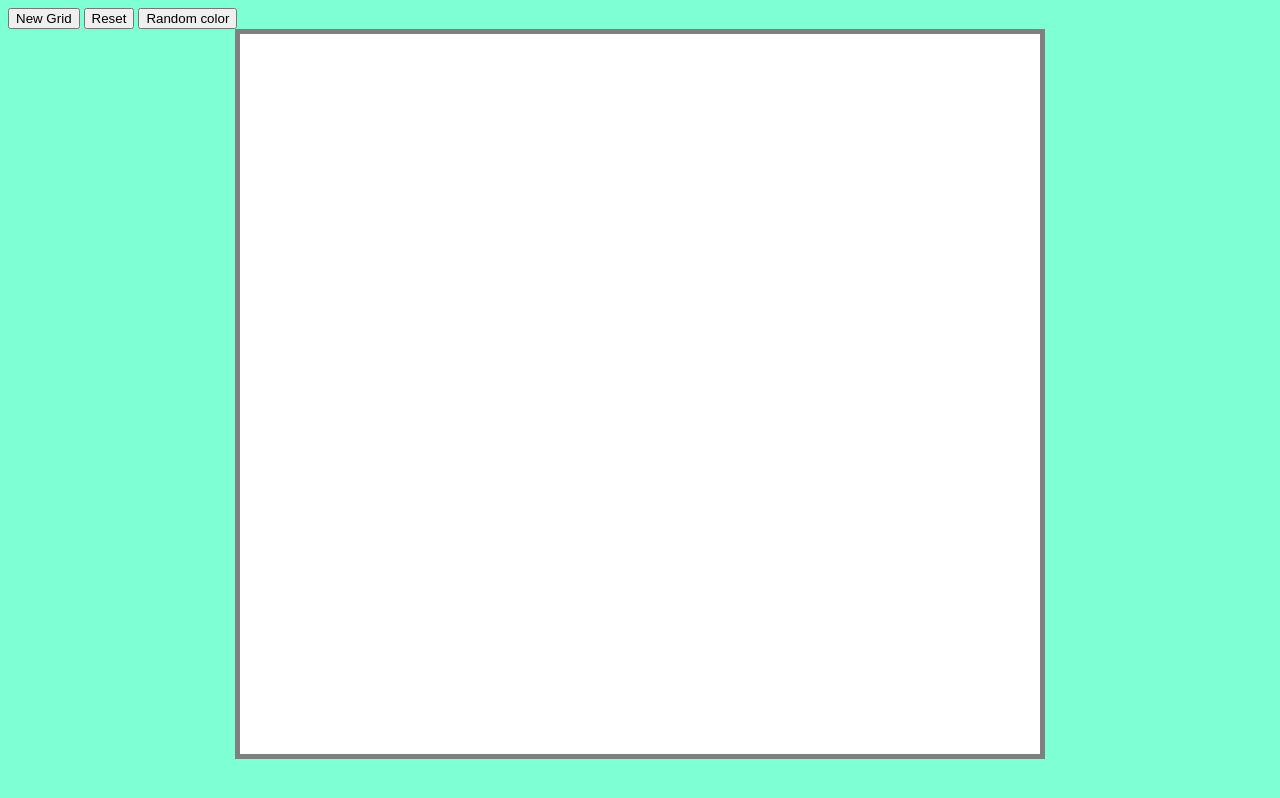
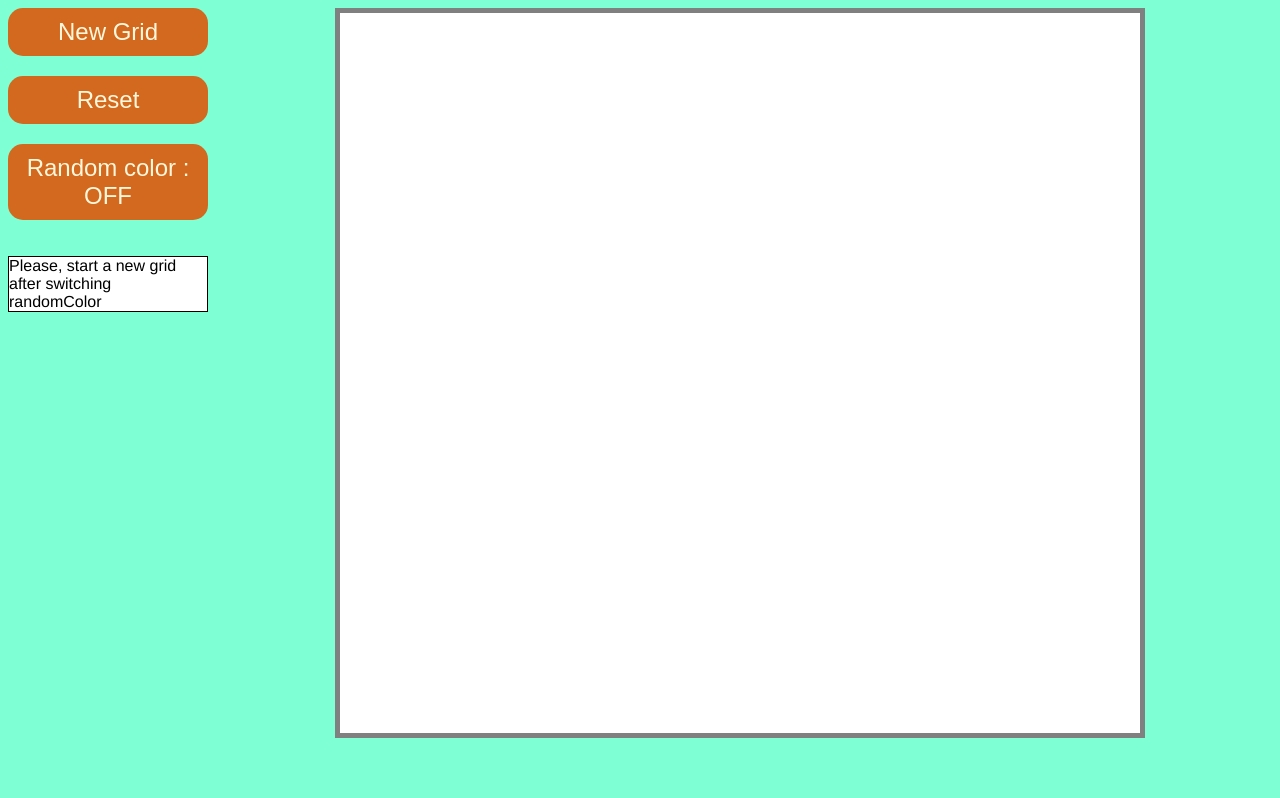
Before and after one commit to WolfMozart8/-Etch-A-Sketch-Project, a plain HTML site: page index.html in a window 1280 px wide. Drawn offline with Linux system fonts and the light colour scheme.

Commit message:
Random color and lightness style

```diff
--- a/index.html
+++ b/index.html
@@ -7,10 +7,14 @@
     <link rel="stylesheet" href="style.css">
     <title>Etch-a-Sketch</title>
 </head>
-<body><div class="buttons">
-    <button id="btn">New Grid</button>
-    <button id="reset">Reset</button>
-    <button id="randomB">Random color <span></span></button>
+<body>
+    <div id="buttons">
+    <button class="btn" id="btn">New Grid</button>
+    <button class="btn" id="reset">Reset</button>
+    <button class="btn" id="randomB">Random color : <span id="onOff"></span></button>
+    <div><p>
+        Please, start a new grid after switching randomColor
+    </p></div>
 
 </div>
 
--- a/script.js
+++ b/script.js
@@ -2,7 +2,9 @@ const body = document.querySelector("body");
 const button = document.querySelector("#btn");
 const resetBtn = document.querySelector("#reset");
 const randomBtn = document.querySelector("#randomB");
-let randomC = false;
+const onOff = document.querySelector("#onOff"); //random color switch text ON/OFF
+onOff.textContent = "OFF";
+let randomC = false; //random colors switch
 
 const container = document.createElement("div");
 const varGrid = getComputedStyle(container); // for css variable --grid
@@ -14,13 +16,15 @@ gridCreator(); // start the grid by default (16 x 16)
 
 button.addEventListener("click", newGrid);
 resetBtn.addEventListener("click", resetGrid);
-randomBtn.addEventListener("click", () => {
+randomBtn.addEventListener("click", () => { // choose between false and true for random Colors
     if (randomC === false){
         randomC = true;
+        onOff.textContent = "ON";
 
     }
     else if (randomC === true) {
         randomC = false;
+        onOff.textContent = "OFF";
 
     }
     console.log("randomC is: " + randomC);
@@ -38,19 +42,20 @@ function newGrid () {
     alert("The number must be a positive number (Max 100)")
     template = 0;
    }
-   container.style.setProperty("--grid", template);
+   container.style.setProperty("--grid", template); // css variable --grid
 
    gridCreator(template);
 }
 
 function gridCreator (num = 16) {  // 16 x 16 default
     deleteOld();
-
         for (let i = 1; i <= num * num; i++) {
             const grid = document.createElement("div");
             grid.classList.add("grid");
             container.appendChild(grid);
+
     }
+
     drawPx();
 }
 function deleteOld () {
@@ -61,6 +66,7 @@ function deleteOld () {
 
 }
 function drawPx (){
+    if (randomC === false) {
         const grid = document.querySelectorAll(".grid");
         grid.forEach(e => {
             e.addEventListener("mouseover", () => {
@@ -68,11 +74,33 @@ function drawPx (){
             })
         })
     }
+    if (randomC === true) {
+        const grid = document.querySelectorAll(".grid");
+
+
+        grid.forEach(e => {
+            // const randomColor = Math.floor(Math.random()*16777215).toString(16); // random hex
+            // chaged to hsl color, color gets darker with every time the cursos is over it
+            const randomColor = Math.floor(Math.random()*360 -1);
+            const randomSat = Math.floor(Math.random()*30 + 65);
+            let lightness = 50;
+                e.addEventListener("mouseover", () => {
+                e.setAttribute(`style`, `background-color: hsl(${randomColor}, ${randomSat}%, ${lightness}%)`);
+                lightness -= 5;
+                if (lightness === 0) {
+                    lightness = 0;
+                }
+            })
+
+        })
+    }
+}
 function resetGrid (){
     const grid = document.querySelectorAll(".grid");
-    const randomColor = Math.floor(Math.random()*16777215).toString(16);
-    console.log(randomColor);
     grid.forEach(e => {
         e.classList.remove("mouseOn");
+        e.removeAttribute("style");
+
         })
+
     }
--- a/style.css
+++ b/style.css
@@ -1,5 +1,6 @@
 body {
     background-color: aquamarine;
+    display: flex;
 }
 .container {
     --grid: 16;
@@ -12,6 +13,7 @@ body {
     margin: 0 auto;
     background-color: white;
     border:  5px solid gray;
+    flex: auto;
 }
 .grid {
     width: auto;
@@ -20,3 +22,23 @@ body {
 .mouseOn {
     background-color: black;
 }
+#buttons {
+    display: flex;
+    flex-direction: column;
+    max-width: 200px;
+}
+.btn {
+    color: cornsilk;
+    background-color: chocolate;
+    padding: 10px;
+    border: none;
+    margin-bottom: 20px;
+    font-size: 24px;
+    border-radius: 15px;
+}
+p {
+    background-color: white;
+    border: 1px solid black;
+    font-family: 'Franklin Gothic Medium', 'Arial Narrow', Arial, sans-serif;
+    font-size: 16px;
+}
```
Lines whose indentation alone changed are shown as unchanged.
